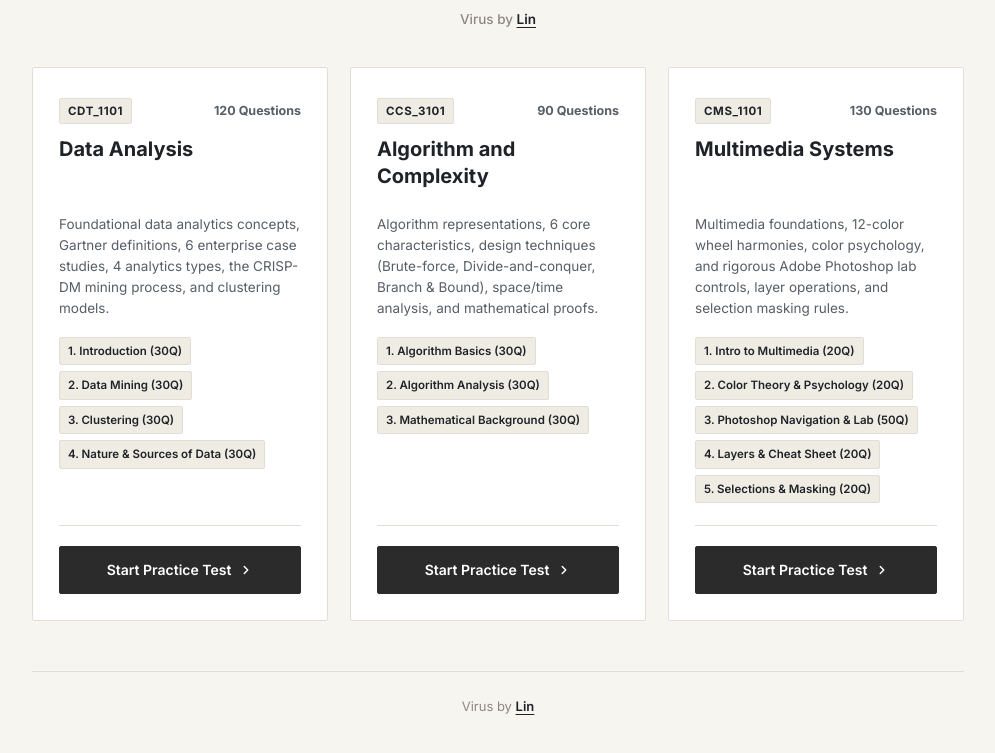
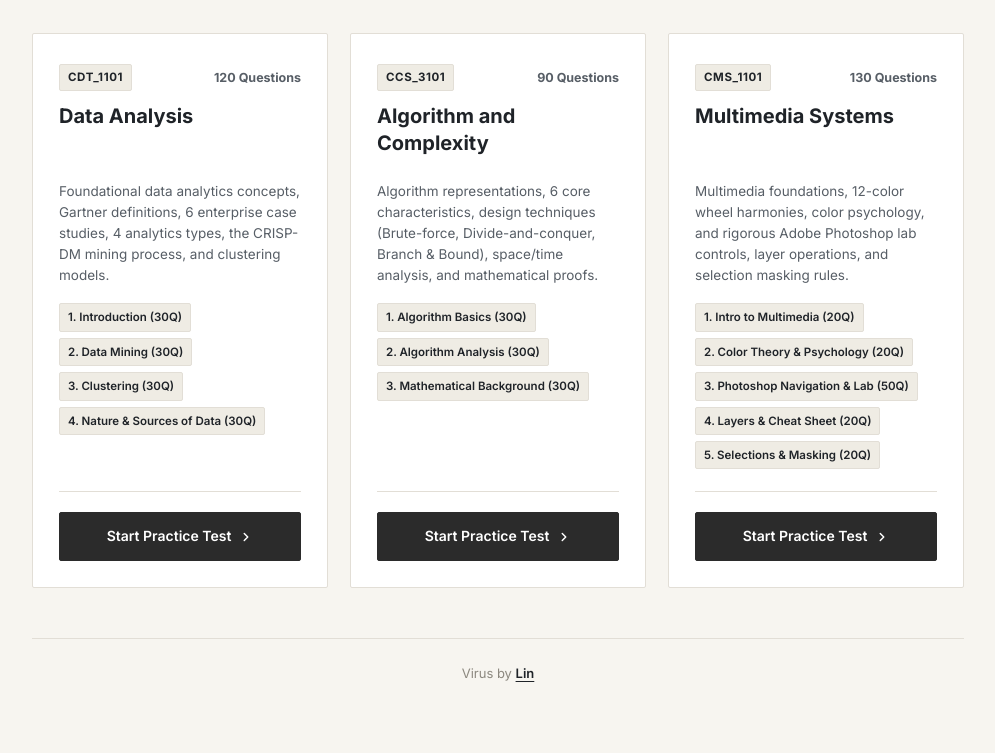
Before and after one commit to Eisenwu001/Crampie, a plain HTML site: page index.html in a window 1280 px wide. Shown: the part 169-922 px from the top of the page, without its empty margins (142-1137 px from the left). Drawn offline with Linux system fonts and the light colour scheme.

Commit message:
Whatchu whip whatchu nae nae

```diff
--- a/index.html
+++ b/index.html
@@ -83,15 +83,6 @@
       line-height: 1.55;
     }
 
-    .hub-credit {
-      font-size: 13.5px;
-      font-weight: 500;
-      color: var(--text-muted);
-      margin-top: -12px;
-      margin-bottom: 24px;
-    }
-
-    .hub-credit a,
     .hub-footer a {
       color: var(--text-primary);
       text-decoration: underline;
@@ -100,7 +91,6 @@
       transition: opacity 0.15s ease;
     }
 
-    .hub-credit a:hover,
     .hub-footer a:hover {
       opacity: 0.75;
     }
@@ -308,7 +298,6 @@
     <header>
       <h1 class="hub-title">Tara, Cram!</h1>
       <p class="hub-subtitle">Welcome to the cram session. If we fail this exam together, at least we fail with style. Lock in.</p>
-      <p class="hub-credit">Virus by <a href="https://linvisuals.com" target="_blank" rel="noopener noreferrer">Lin</a></p>
     </header>
 
     <main class="subject-grid">
```
